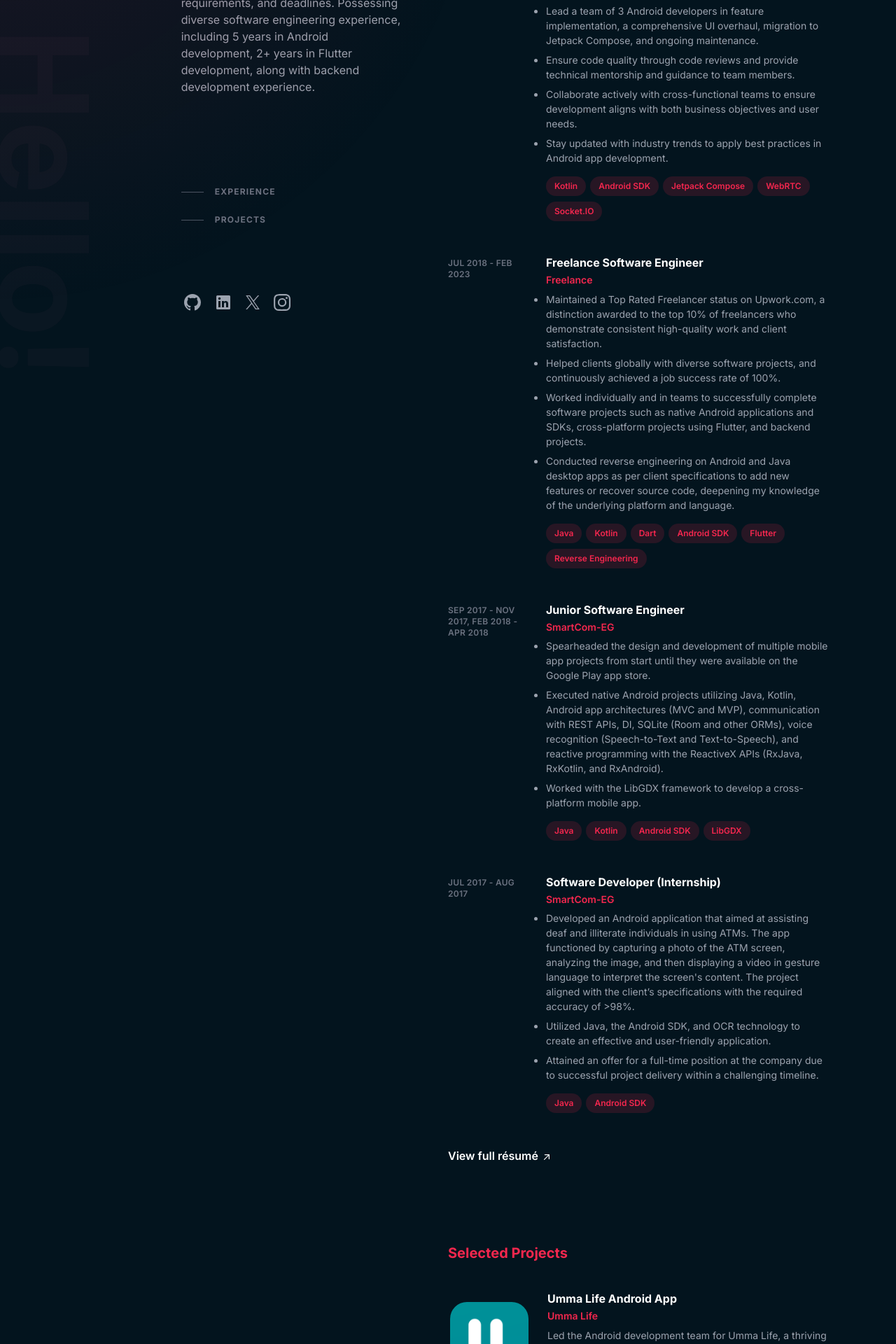
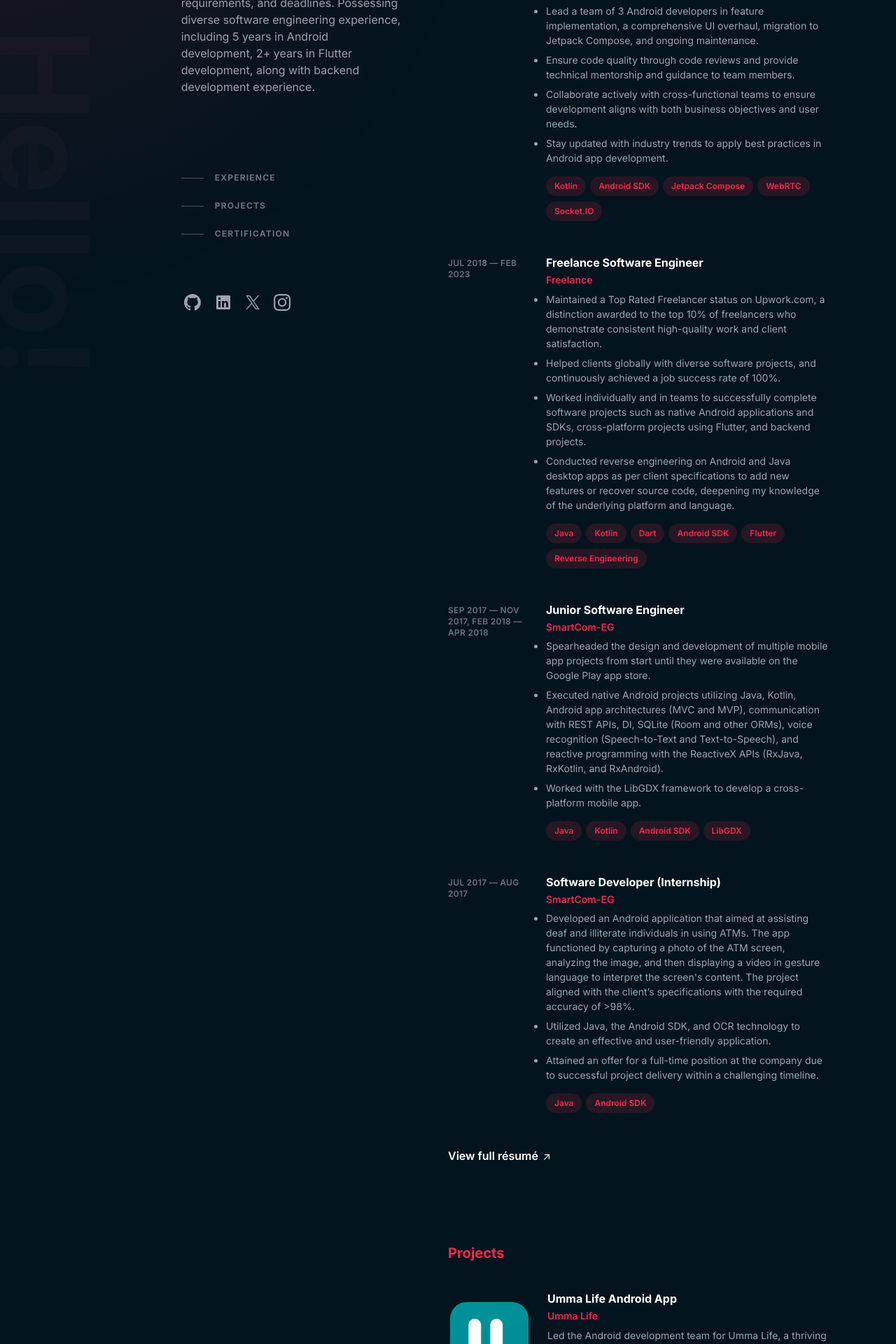
Before and after one commit to omarsahl/omarsahl.github.io, a Next.js app: page / in a window 1280 px wide. Shown: the part 260-2180 px from the top of the page at 70% size. Built offline with nearby package versions, Linux system fonts and the light colour scheme.

Commit message:
Added certification section

```diff
--- /dev/null
+++ b/src/app/components/certification.js
@@ -0,0 +1,69 @@
+import React from 'react';
+import SectionLabel from './section_label';
+import { certifications } from '../data/osdata';
+import LinkArrow from '../icons/linkarrow';
+
+export default function Certification() {
+  return (
+    <section
+      id="certification"
+      className="mb-16 scroll-mt-16 md:mb-24 lg:mb-36 lg:scroll-mt-24"
+      aria-label="Certification"
+    >
+      <SectionLabel label="Certification" />
+      <ol className="group/certifications">
+        {certifications.map((certificate) => (
+          <li className="mb-12" key={certificate.order}>
+            <CertificationEntry {...certificate} />
+          </li>
+        ))}
+      </ol>
+    </section>
+  );
+}
+
+function CertificationEntry({ name, date, description, url }) {
+  return (
+    <div className="group relative grid transition-all sm:grid-cols-8 sm:gap-8 md:gap-4 lg:hover:!opacity-100 lg:group-hover/certifications:opacity-70">
+      <div className="absolute -inset-x-4 -inset-y-4 z-0 hidden rounded-md transition motion-reduce:transition-none lg:-inset-x-6 lg:block lg:group-hover:bg-gray-800/50 lg:group-hover:shadow-[inset_0_1px_0_0_rgba(148,163,184,0.1)] lg:group-hover:drop-shadow-lg"></div>
+      <header
+        className="z-10 mb-2 mt-1 text-xs font-semibold uppercase tracking-wide text-gray-500 sm:col-span-2"
+        aria-label={date}
+      >
+        {date}
+      </header>
+      <div className="z-10 sm:col-span-6">
+        <h3 className="text-base font-bold leading-snug text-white">{name}</h3>
+        <ul className="mt-3 list-disc">
+          {description.map((line, index) => (
+            <li className="mt-1" key={index}>
+              <p className="text-sm leading-normal">{line}</p>
+            </li>
+          ))}
+        </ul>
+        <CertificateLink {...url} />
+      </div>
+    </div>
+  );
+}
+
+function CertificateLink({ name, url }) {
+  return (
+    <a
+      className="group/url mt-8 inline-flex items-center font-mono text-sm font-semibold leading-tight"
+      aria-label={`${name} (opens in a new tab)`}
+      target="_blank"
+      rel="noreferrer noopener"
+      href={url}
+    >
+      <span>
+        <span className="border-b border-transparent pb-px transition group-hover/url:border-strawberry-600 motion-reduce:transition-none">
+          {name}
+        </span>
+        <span className="whitespace-nowrap">
+          <LinkArrow className="ml-1 inline-block h-4 w-4 shrink-0 transition-transform group-hover/url:-translate-y-1 group-hover/url:translate-x-1 group-focus-visible/url:-translate-y-1 group-focus-visible/url:translate-x-1 motion-reduce:transition-none" />
+        </span>
+      </span>
+    </a>
+  );
+}
--- a/src/app/components/experience.js
+++ b/src/app/components/experience.js
@@ -2,6 +2,7 @@
 import ChipList from './chiplist';
 import { workExperience, resumeUrl } from '../data/osdata';
 import LinkArrow from '../icons/linkarrow';
+import SectionLabel from './section_label';
 
 export default function Experience() {
   return (
@@ -10,9 +11,7 @@
       className="mb-24 scroll-mt-16 md:mb-28 lg:scroll-mt-24"
       aria-label="Work Experience"
     >
-      <h2 className="pb-5 text-lg font-bold tracking-normal text-strawberry-600 md:pb-10 md:text-xl">
-        Experience
-      </h2>
+      <SectionLabel label="Experience" />
       <ol className="group/experiences">
         {workExperience.map((experience) => (
           <li className="mb-12" key={experience.order}>
--- a/src/app/components/nav.js
+++ b/src/app/components/nav.js
@@ -6,6 +6,11 @@
       <ul className="mt-16 w-max">
         <NavItem url="#experience" label="Experience" key="experience" />
         <NavItem url="#projects" label="Projects" key="projects" />
+        <NavItem
+          url="#certification"
+          label="Certification"
+          key="certification"
+        />
       </ul>
     </nav>
   );
--- a/src/app/components/projects.js
+++ b/src/app/components/projects.js
@@ -2,17 +2,16 @@
 import ChipList from './chiplist';
 import { projects } from '../data/osdata';
 import LinkArrow from '../icons/linkarrow';
+import SectionLabel from './section_label';
 
 export default function Projects() {
   return (
     <section
       id="projects"
-      className="mb-16 scroll-mt-16 md:mb-24 lg:mb-36 lg:scroll-mt-24"
+      className="mb-24 scroll-mt-16 md:mb-28 lg:scroll-mt-24"
       aria-label="Selected Projects"
     >
-      <h2 className="pb-5 text-lg font-bold tracking-normal text-strawberry-600 md:pb-10 md:text-xl">
-        Selected Projects
-      </h2>
+      <SectionLabel label="Projects" />
       <ol className="group/projects">
         {projects.map((project) => (
           <li className="mb-12" key={project.order}>
--- /dev/null
+++ b/src/app/components/section_label.js
@@ -0,0 +1,9 @@
+import React from 'react';
+
+export default function SectionLabel({ label }) {
+  return (
+    <h2 className="pb-5 text-lg font-bold tracking-normal text-strawberry-600 md:pb-10 md:text-xl">
+      {label}
+    </h2>
+  );
+}
--- a/src/app/data/osdata.js
+++ b/src/app/data/osdata.js
@@ -6,7 +6,7 @@
     order: 1,
     title: 'Android Engineer',
     company: 'Umma Life',
-    duration: 'May 2023 - Present',
+    duration: 'May 2023 — Present',
     url: 'https://app.ummalife.com/',
     description: [
       "Develop and enhance Umma Life's native Android app, focusing on user experience and functionality.",
@@ -21,7 +21,7 @@
     order: 2,
     title: 'Freelance Software Engineer',
     company: 'Freelance',
-    duration: 'Jul 2018 - Feb 2023',
+    duration: 'Jul 2018 — Feb 2023',
     description: [
       'Maintained a Top Rated Freelancer status on Upwork.com, a distinction awarded to the top 10% of freelancers who demonstrate consistent high-quality work and client satisfaction.',
       'Helped clients globally with diverse software projects, and continuously achieved a job success rate of 100%.',
@@ -41,7 +41,7 @@
     order: 3,
     title: 'Junior Software Engineer',
     company: 'SmartCom-EG',
-    duration: 'Sep 2017 - Nov 2017,\nFeb 2018 - Apr 2018',
+    duration: 'Sep 2017 — Nov 2017, Feb 2018 — Apr 2018',
     description: [
       'Spearheaded the design and development of multiple mobile app projects from start until they were available on the Google Play app store.',
       'Executed native Android projects utilizing Java, Kotlin, Android app architectures (MVC and MVP), communication with REST APIs, DI, SQLite (Room and other ORMs), voice recognition (Speech-to-Text and Text-to-Speech), and reactive programming with the ReactiveX APIs (RxJava, RxKotlin, and RxAndroid).',
@@ -53,7 +53,7 @@
     order: 4,
     title: 'Software Developer (Internship)',
     company: 'SmartCom-EG',
-    duration: 'Jul 2017 - Aug 2017',
+    duration: 'Jul 2017 — Aug 2017',
     description: [
       "Developed an Android application that aimed at assisting deaf and illiterate individuals in using ATMs. The app functioned by capturing a photo of the ATM screen, analyzing the image, and then displaying a video in gesture language to interpret the screen's content. The project aligned with the client’s specifications with the required accuracy of >98%.",
       'Utilized Java, the Android SDK, and OCR technology to create an effective and user-friendly application.',
@@ -426,6 +426,22 @@
   },
 ];
 
+export const certifications = [
+  {
+    order: 1,
+    name: 'Google Developer Challenge Scholarship',
+    date: 'Feb 2018',
+    description: [
+      'Accepted for the Google Developer Challenge Scholarship from tens of thousands of applicants.',
+      'Received and successfully completed Udacity’s full Android Developer Nanodegree program.',
+    ],
+    url: {
+      name: 'View Certificate',
+      url: 'https://confirm.udacity.com/NAVPTAUZ',
+    },
+  },
+];
+
 export const socials = [
   {
     title: 'GitHub',
--- a/src/app/page.js
+++ b/src/app/page.js
@@ -5,6 +5,7 @@
 import Footer from './components/footer';
 import MouseTracker from './components/mousetracker';
 import NavTabs from './components/nav';
+import Certification from './components/certification';
 
 export default function Home() {
   return (
@@ -35,6 +36,7 @@
           <main className="pt-24 lg:w-6/12 lg:py-24">
             <Experience />
             <Projects />
+            <Certification />
             <Footer />
           </main>
         </div>
```
